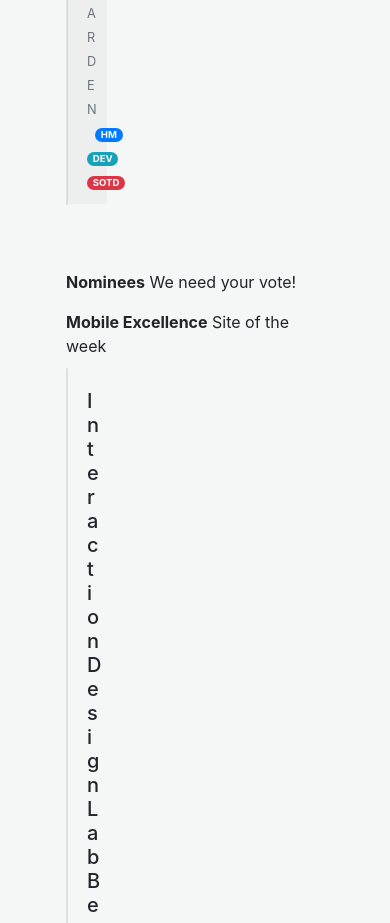
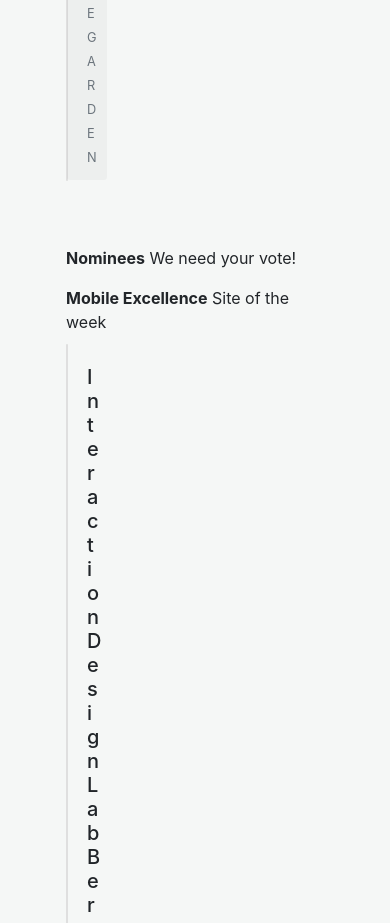
Before and after one commit to biolabalo/KPMG, a React (Create React App) app: page / in a window 390 px wide. Shown: the part 4400-5323 px from the top of the page. Built offline with nearby package versions, Linux system fonts and the light colour scheme; grey boxes are pictures that could not be loaded.

Commit message:
before submission refactor

```diff
--- a/src/CardSection.js
+++ b/src/CardSection.js
@@ -25,7 +25,8 @@ const ImageSection = () => {
         </div>
       </div>
 
-      <div  className="firstCards">
+
+<div  className="firstCards mt-5">
         <CardGroup>
           <Card>
             <Card.Img
@@ -98,21 +99,11 @@ const ImageSection = () => {
             <Card.Footer>
               <small className="text-muted">
                 BY IMMERSIVE GARDEN
-                <Badge pill variant="primary ml-2 mr-2">
-                  HM
-                </Badge>
-                <Badge pill  variant="info mr-2">
-                DEV
-                </Badge>
-                <Badge pill variant="danger">
-                  SOTD
-                </Badge>
               </small>
             </Card.Footer>
           </Card>
         </CardGroup>
       </div>
-
 
 
 
--- a/src/TopNavBar2.js
+++ b/src/TopNavBar2.js
@@ -82,7 +82,8 @@ const TopNavBar2 = () => {
               backgroundColor: "white",
               color: "#202121",
               fontSize: "14px",
-              fontWeight: "bold"
+              fontWeight: "bold",
+              textAlign: 'center',
             }}
             onClick={() => updateOpenedModal(true)}
           >
@@ -97,7 +98,8 @@ const TopNavBar2 = () => {
               paddingBottom: "20px",
               backgroundColor: "#49c5b6",
               color: "#fff",
-              fontSize: "14px"
+              fontSize: "14px",
+              textAlign: 'center',
             }}
           >
             SUBMIT YOUR SITE
--- a/src/index.css
+++ b/src/index.css
@@ -33,6 +33,10 @@ code {
 @media screen and (max-width: 1025px) {
   .navbar-expand{
     display: none !important;
+  }
+
+  .navbar-collapse h2{
+    display: none;
   }
 }
 
```
